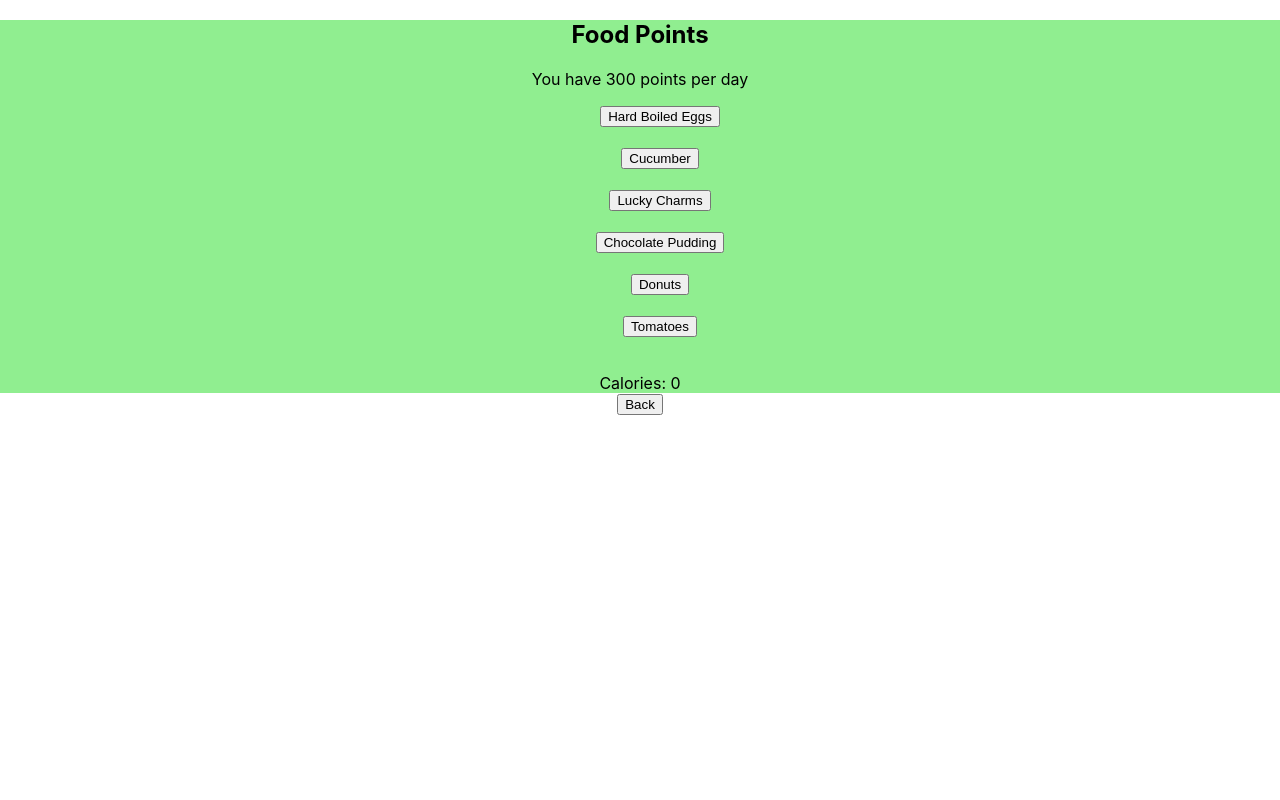
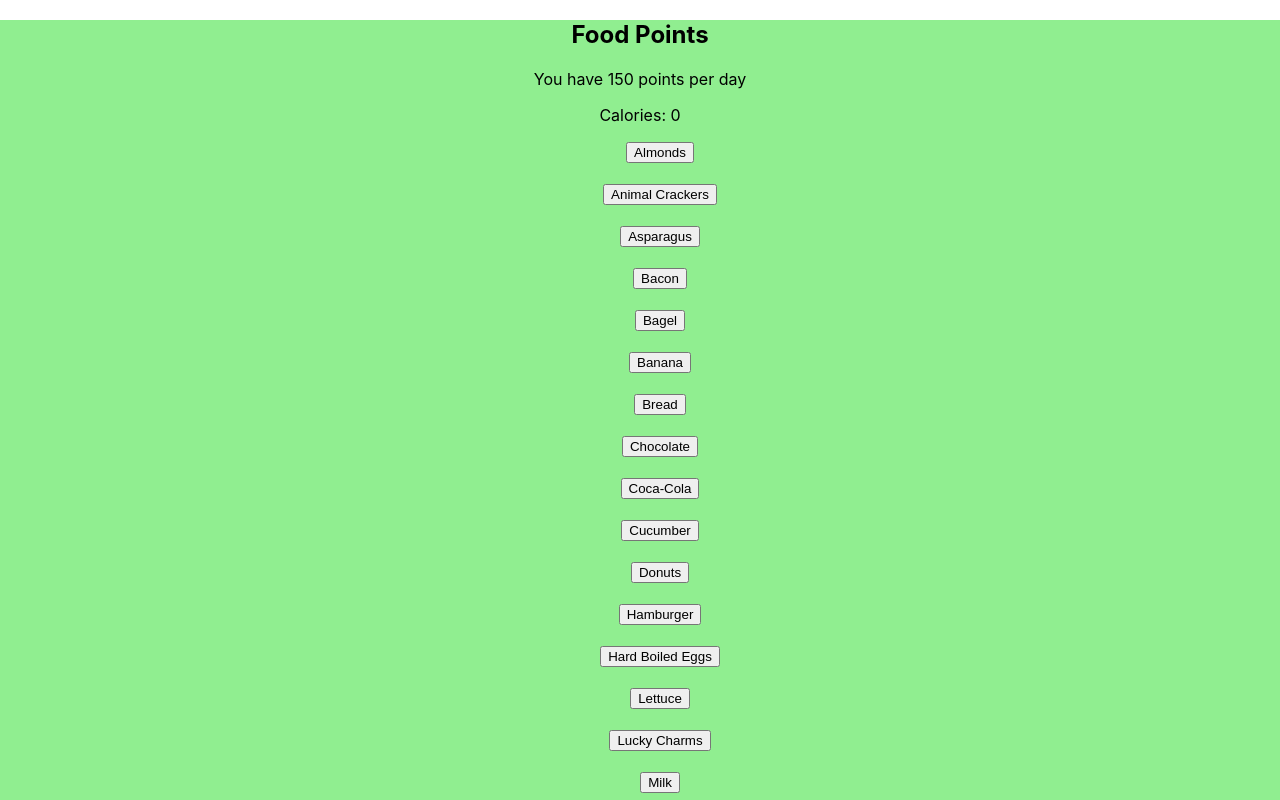
Before and after one commit to hbknights/Portfolio-1, a React (Create React App) app in the folder portfolio1/: page / in a window 1280 px wide. Both pictures are taken after a click on the button "Calorie Tracker". Shown: the top 800 px of the page. Built offline with nearby package versions, Linux system fonts and the light colour scheme.

Commit message:
First Commit

```diff
--- a/portfolio1/src/components/Food/index.js
+++ b/portfolio1/src/components/Food/index.js
@@ -13,19 +13,37 @@ export default class FoodScreen extends React.Component {
     render(){
 
         let objects = [
-            { objType: "food", name: " Hard Boiled Eggs ", value: 0 },
+            { objType: "food", name: "Almonds", value: 2 },
+            { objType: "food", name: "Animal Crackers", value: 3 },
+            { objType: "food", name: "Asparagus", value: 0 },
+            { objType: "food", name: "Bacon", value: 3 },
+            { objType: "food", name: "Bagel", value: 3},
+            { objType: "food", name: "Banana", value: 2 },
+            { objType: "food", name: "Bread", value: 2 },
+            { objType: "food", name: "Chocolate", value: 3 },
+            { objType: "food", name: "Coca-Cola", value: 3 },
             { objType: "food", name: "Cucumber", value: 0 },
-            { objType: "food", name: "Lucky Charms", value: 25 },
-            { objType: "food", name: "Chocolate Pudding", value: 45 },
-            { objType: "food", name: "Donuts", value: 50 },
-            { objType: "food", name: "Tomatoes", value: 0 },
+            { objType: "food", name: "Donuts", value: 5 },
+            { objType: "food", name: "Hamburger", value: 6 },
+            { objType: "food", name: "Hard Boiled Eggs ", value: 0 },
+            { objType: "food", name: "Lettuce", value: 0 },
+            { objType: "food", name: "Lucky Charms", value: 5 },
+            { objType: "food", name: "Milk", value: 4 },
+            { objType: "food", name: "Pizza", value: 6 },
+            { objType: "food", name: "Potato", value: 3 },
+            { objType: "food", name: "Rice", value: 4 },
+            { objType: "food", name: "Sprite", value: 3 },
+            { objType: "food", name: "Watermelon", value: 1 },
+            { objType: "food", name: "Yogurt", value: 4 },
           ]
         return(
             <>
             <div style={{backgroundColor: "#90ee90"}}>
               <center>
         <h2>Food Points</h2>
-        <p>You  have 300 points per day</p>
+        <p>You  have 150 points per day</p>
+        Calories: {this.state.value}
+              <br></br>
         <ul style={{ "listStyleType": "none" }}>
                 {objects.map((obj, index) =>
                   <li key={index}>
@@ -41,8 +59,7 @@ export default class FoodScreen extends React.Component {
                 )}
 
               </ul>
-              Calories: {this.state.value}
-              <br></br>
+
               </center>
               </div>
         </>
```
